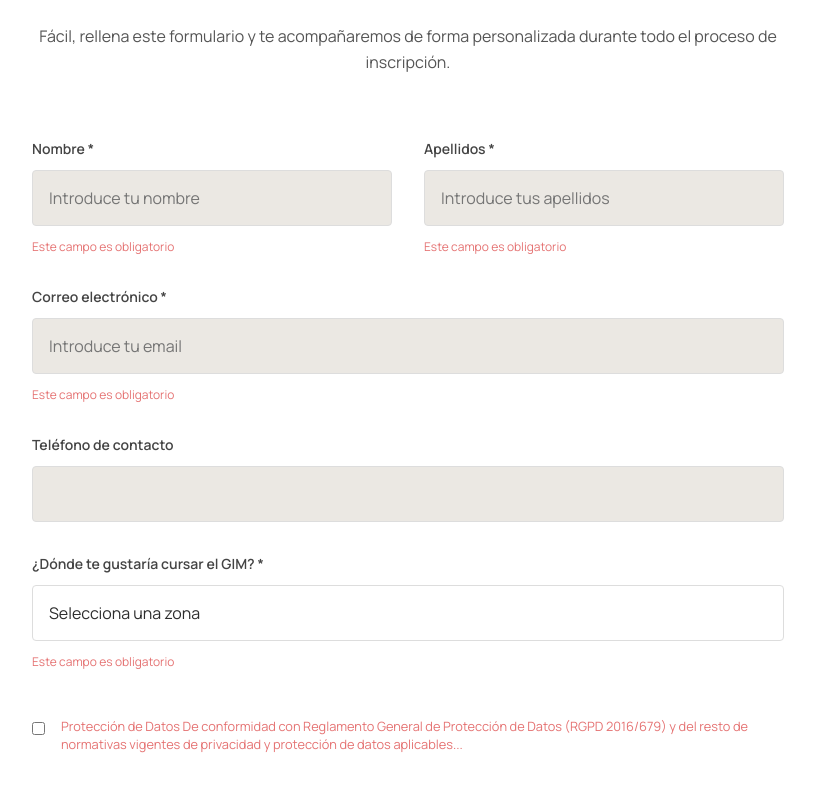
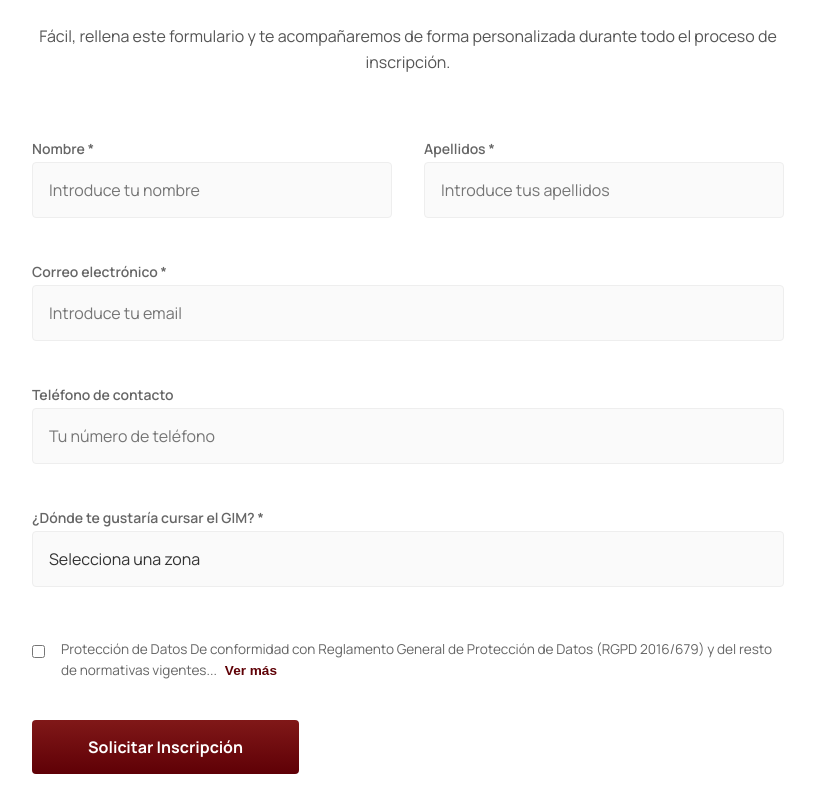
Before and after one commit to javiviph/sangha, a React (Vite) app: page / in a window 1280 px wide. Shown: the part 8600-9400 px from the top of the page, without its empty margins (232-1047 px from the left). Built offline with nearby package versions, Linux system fonts and the light colour scheme.

Commit message:
feat: improve form validation, input styles, and legal text clarity

```diff
--- a/src/components/CaptureForm.jsx
+++ b/src/components/CaptureForm.jsx
@@ -23,10 +23,42 @@ export default function CaptureForm() {
     accepted: false
   });
 
+  const [showErrors, setShowErrors] = useState(false);
+  const [showLegal, setShowLegal] = useState(false);
+
   const handleSubmit = (e) => {
     e.preventDefault();
+    if (!formData.name || !formData.lastName || !formData.email || !formData.location || !formData.accepted) {
+      setShowErrors(true);
+      return;
+    }
     console.log('Form submitted:', formData);
     // In a real app, send to API
+  };
+
+  const inputStyle = {
+    width: '100%',
+    padding: '1rem',
+    border: '1px solid #eee',
+    borderRadius: '4px',
+    backgroundColor: '#fafafa',
+    color: '#333',
+    outline: 'none',
+    transition: 'border-color 0.3s ease'
+  };
+
+  const labelStyle = {
+    fontSize: '0.875rem',
+    fontWeight: '600',
+    color: '#666',
+    marginBottom: '0.25rem'
+  };
+
+  const errorStyle = {
+    fontSize: '0.75rem',
+    color: '#e57373',
+    height: '1rem',
+    marginTop: '0.25rem'
   };
 
   return (
@@ -42,91 +74,104 @@ export default function CaptureForm() {
           </p>
         </div>
 
-        <form onSubmit={handleSubmit} style={{ display: 'grid', gridTemplateColumns: '1fr 1fr', gap: '2rem' }}>
+        <form onSubmit={handleSubmit} style={{ display: 'grid', gridTemplateColumns: 'minmax(0, 1fr) minmax(0, 1fr)', gap: '1.5rem 2rem' }}>
 
-          <div style={{ display: 'flex', flexDirection: 'column', gap: '0.75rem' }}>
-            <label style={{ fontSize: '0.875rem', fontWeight: '600', color: '#444' }}>Nombre *</label>
+          <div style={{ display: 'flex', flexDirection: 'column' }}>
+            <label style={labelStyle}>Nombre *</label>
             <input
               type="text"
               placeholder="Introduce tu nombre"
               className="input-field"
               value={formData.name}
               onChange={(e) => setFormData({...formData, name: e.target.value})}
-              required
-              style={{ width: '100%', padding: '1rem', border: '1px solid #ddd', borderRadius: '4px' }}
+              style={inputStyle}
             />
-            <span style={{ fontSize: '0.75rem', color: '#e57373' }}>Este campo es obligatorio</span>
+            <span style={errorStyle}>{showErrors && !formData.name && 'Este campo es obligatorio'}</span>
           </div>
 
-          <div style={{ display: 'flex', flexDirection: 'column', gap: '0.75rem' }}>
-            <label style={{ fontSize: '0.875rem', fontWeight: '600', color: '#444' }}>Apellidos *</label>
+          <div style={{ display: 'flex', flexDirection: 'column' }}>
+            <label style={labelStyle}>Apellidos *</label>
             <input
               type="text"
               placeholder="Introduce tus apellidos"
               className="input-field"
               value={formData.lastName}
               onChange={(e) => setFormData({...formData, lastName: e.target.value})}
-              required
-              style={{ width: '100%', padding: '1rem', border: '1px solid #ddd', borderRadius: '4px' }}
+              style={inputStyle}
             />
-            <span style={{ fontSize: '0.75rem', color: '#e57373' }}>Este campo es obligatorio</span>
+            <span style={errorStyle}>{showErrors && !formData.lastName && 'Este campo es obligatorio'}</span>
           </div>
 
-          <div style={{ gridColumn: 'span 2', display: 'flex', flexDirection: 'column', gap: '0.75rem' }}>
-            <label style={{ fontSize: '0.875rem', fontWeight: '600', color: '#444' }}>Correo electrónico *</label>
+          <div style={{ gridColumn: 'span 2', display: 'flex', flexDirection: 'column' }}>
+            <label style={labelStyle}>Correo electrónico *</label>
             <input
               type="email"
               placeholder="Introduce tu email"
               className="input-field"
               value={formData.email}
               onChange={(e) => setFormData({...formData, email: e.target.value})}
-              required
-              style={{ width: '100%', padding: '1rem', border: '1px solid #ddd', borderRadius: '4px' }}
+              style={inputStyle}
             />
-            <span style={{ fontSize: '0.75rem', color: '#e57373' }}>Este campo es obligatorio</span>
+            <span style={errorStyle}>{showErrors && !formData.email && 'Este campo es obligatorio'}</span>
           </div>
 
-          <div style={{ gridColumn: 'span 2', display: 'flex', flexDirection: 'column', gap: '0.75rem' }}>
-            <label style={{ fontSize: '0.875rem', fontWeight: '600', color: '#444' }}>Teléfono de contacto</label>
+          <div style={{ gridColumn: 'span 2', display: 'flex', flexDirection: 'column' }}>
+            <label style={labelStyle}>Teléfono de contacto</label>
             <input
               type="tel"
               className="input-field"
+              placeholder="Tu número de teléfono"
               value={formData.phone}
               onChange={(e) => setFormData({...formData, phone: e.target.value})}
-              style={{ width: '100%', padding: '1rem', border: '1px solid #ddd', borderRadius: '4px' }}
+              style={inputStyle}
             />
+            <div style={errorStyle} />
           </div>
 
-          <div style={{ gridColumn: 'span 2', display: 'flex', flexDirection: 'column', gap: '0.75rem' }}>
-            <label style={{ fontSize: '0.875rem', fontWeight: '600', color: '#444' }}>¿Dónde te gustaría cursar el GIM? *</label>
+          <div style={{ gridColumn: 'span 2', display: 'flex', flexDirection: 'column' }}>
+            <label style={labelStyle}>¿Dónde te gustaría cursar el GIM? *</label>
             <select
               className="input-field"
               value={formData.location}
               onChange={(e) => setFormData({...formData, location: e.target.value})}
-              required
-              style={{ width: '100%', padding: '1rem', border: '1px solid #ddd', borderRadius: '4px', backgroundColor: '#fff', appearance: 'none' }}
+              style={{ ...inputStyle, appearance: 'none', cursor: 'pointer' }}
             >
               <option value="">Selecciona una zona</option>
               {LOCATIONS.map(loc => <option key={loc} value={loc}>{loc}</option>)}
             </select>
-            <span style={{ fontSize: '0.75rem', color: '#e57373' }}>Este campo es obligatorio</span>
+            <span style={errorStyle}>{showErrors && !formData.location && 'Este campo es obligatorio'}</span>
           </div>
 
-          <div style={{ gridColumn: 'span 2', display: 'flex', gap: '1rem', alignItems: 'flex-start', marginTop: '1rem' }}>
+          <div style={{ gridColumn: 'span 2', display: 'flex', gap: '1rem', alignItems: 'flex-start', marginTop: '0.5rem' }}>
             <input
               type="checkbox"
-              style={{ marginTop: '0.25rem' }}
+              style={{ marginTop: '0.35rem', cursor: 'pointer' }}
               checked={formData.accepted}
               onChange={(e) => setFormData({...formData, accepted: e.target.checked})}
-              required
             />
-            <p style={{ fontSize: '0.8rem', color: '#e57373', lineHeight: 1.4, margin: 0 }}>
-              Protección de Datos De conformidad con Reglamento General de Protección de Datos (RGPD 2016/679) y del resto de normativas vigentes de privacidad y protección de datos aplicables...
-            </p>
+            <div style={{ display: 'flex', flexDirection: 'column', gap: '0.5rem' }}>
+              <p style={{ fontSize: '0.85rem', color: '#666', lineHeight: 1.5, margin: 0 }}>
+                Protección de Datos De conformidad con Reglamento General de Protección de Datos (RGPD 2016/679) y del resto de normativas vigentes...
+                <button
+                  type="button"
+                  onClick={() => setShowLegal(!showLegal)}
+                  style={{ background: 'none', border: 'none', color: 'var(--color-primary)', fontWeight: '700', cursor: 'pointer', padding: '0 0.5rem', fontSize: '0.85rem' }}
+                >
+                  {showLegal ? 'Ver menos' : 'Ver más'}
+                </button>
+              </p>
+
+              {showLegal && (
+                <p style={{ fontSize: '0.75rem', color: '#888', lineHeight: 1.4, margin: '0.5rem 0' }}>
+                  le informamos que sus datos serán tratados con la finalidad de gestionar las actividades y, estatutos de la asociación, en base al cumplimento de nuestras obligaciones legales y a nuestro legítimo interés. Del mismo modo, si Ud. ha dado su consentimiento expreso en algún momento, sus datos serán tratados también con la finalidad de mantenerle informado de nuestras actividades. Le comunicamos que en ningún caso serán cedidos a terceros salvo que sea necesario para cumplir con las finalidades previstas, y que se conservarán por el tiempo que exista una relación o mientras existan obligaciones legales. Puede solicitar más información, o ejercer los derechos que le asisten frente al Responsable del Tratamiento: Associació Sangha Activa | CIF: G65817587 | Masía Ca L'Oller s/n, 08359 Sant Iscle de Vallalta (Bcn) | info@sanghaactiva.com Asimismo, también puede dirigirse ante la Autoridad de Protección de Datos Personales (www.aepd.es)
+                </p>
+              )}
+              {showErrors && !formData.accepted && <span style={{ ...errorStyle, marginTop: 0 }}>Debes aceptar la política de privacidad</span>}
+            </div>
           </div>
 
           <div style={{ gridColumn: 'span 2', textAlign: 'left', marginTop: '1rem' }}>
-            <button type="submit" className="btn btn-primary" style={{ padding: '1rem 3rem', backgroundColor: '#771b1b', color: '#fff', border: 'none', borderRadius: '4px', fontWeight: '700', fontSize: '1rem' }}>
+            <button type="submit" className="btn btn-primary" style={{ padding: '1rem 3.5rem', backgroundColor: '#771b1b', color: '#fff', border: 'none', borderRadius: '4px', fontWeight: '700', fontSize: '1rem', cursor: 'pointer' }}>
               Solicitar Inscripción
             </button>
           </div>
```
